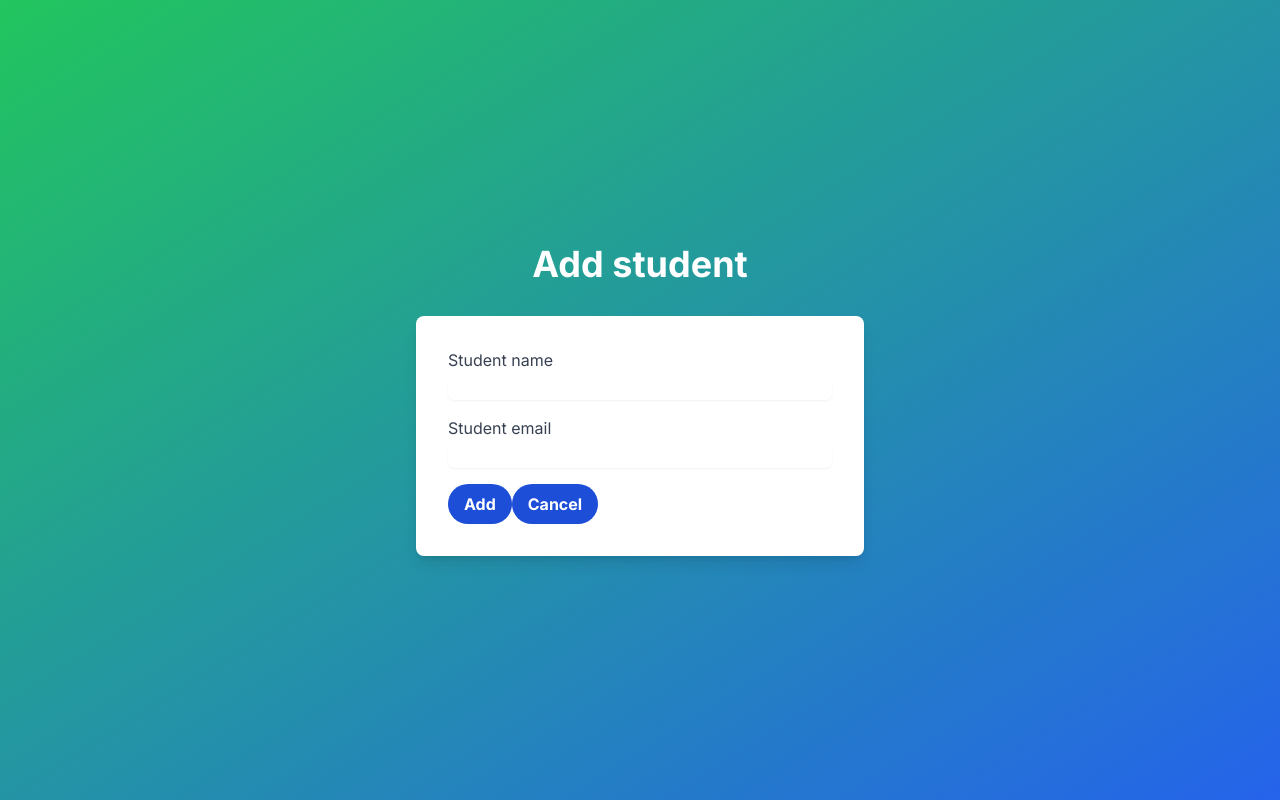
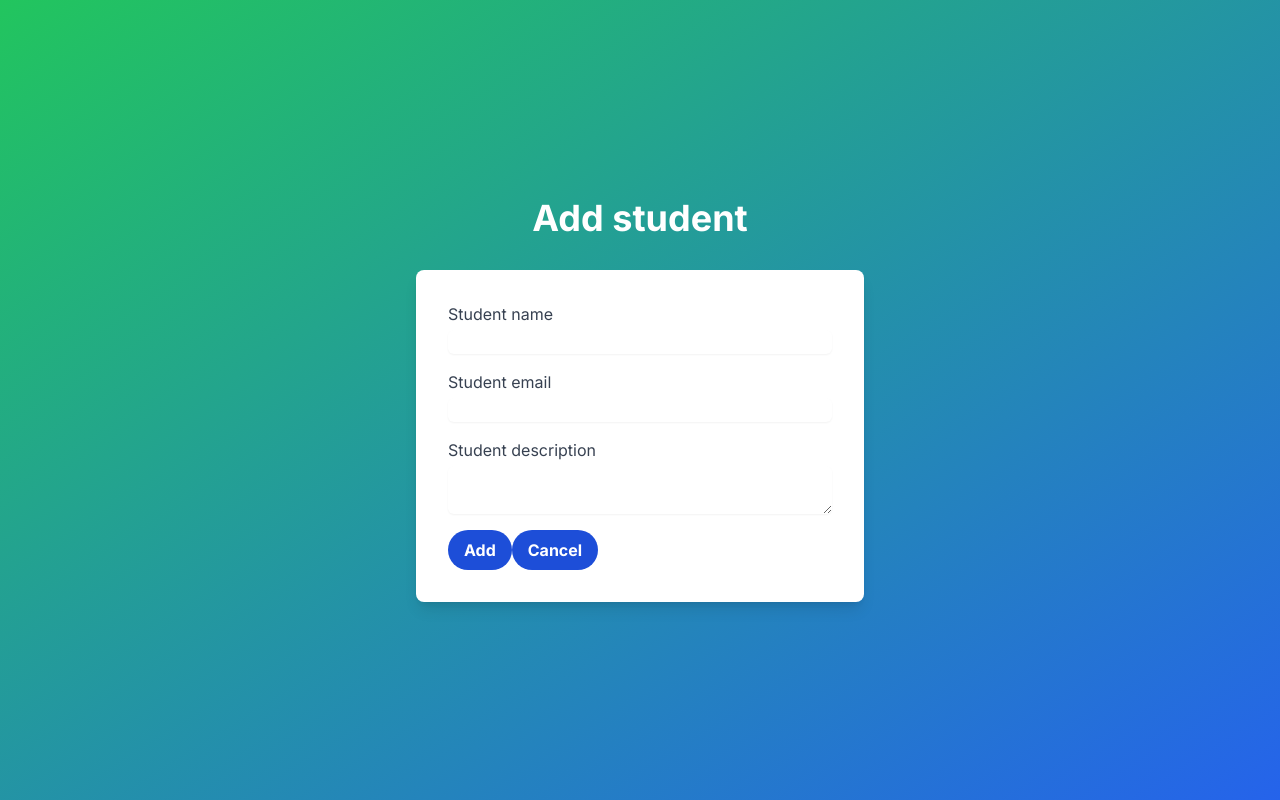
Before and after one commit to Chrisgoac/teachers-appointments, a Next.js app: page /students/add in a window 1280 px wide. Built offline with nearby package versions, Linux system fonts and the light colour scheme.

Commit message:
added students description

```diff
--- a/app/api/students/[id]/route.ts
+++ b/app/api/students/[id]/route.ts
@@ -32,14 +32,15 @@ export async function GET(req: Request, { params }: { params: { id: string } })
 
 export async function PUT(req: Request, { params }: { params: { id: string } }) {
     const { id } = params;
-    const { name, email } = await req.json();
+    const { name, email, description } = await req.json();
 
     try {
       const updatedStudent = await prisma.student.update({
         where: { id: Number(id) },
         data: {
           name,
-          email
+          email,
+          description
         },
       });
       return NextResponse.json({ appointment: updatedStudent }, { status: 200 });
--- a/app/api/students/route.ts
+++ b/app/api/students/route.ts
@@ -12,13 +12,14 @@ export async function GET() {
 }
 
 export async function POST(req: Request) {
-    const { name, email } = await req.json();
+    const { name, email, description } = await req.json();
 
     try {
       const newStudent = await prisma.student.create({
         data: {
           name,
           email,
+          description
         },
       });
       return NextResponse.json({ student: newStudent }, { status: 201 });
--- a/app/dashboard/page.tsx
+++ b/app/dashboard/page.tsx
@@ -52,7 +52,6 @@ export default function Home() {
         >
           My appointments
         </button>
-        <FileUpload/>
       </div>
     </div>
   );
--- a/app/students/add/page.tsx
+++ b/app/students/add/page.tsx
@@ -6,6 +6,7 @@ import NavigationButton from '@/lib/components/NavigationButton';
 export default function AddStudent() {
   const [name, setName] = useState('');
   const [email, setEmail] = useState('');
+  const [description, setDescription] = useState('');
   const router = useRouter();
 
   const handleSubmit = async (event: React.FormEvent) => {
@@ -16,7 +17,7 @@ export default function AddStudent() {
       headers: {
         'Content-Type': 'application/json',
       },
-      body: JSON.stringify({ name, email }),
+      body: JSON.stringify({ name, email, description }),
     });
 
     if (res.ok) {
@@ -46,6 +47,14 @@ export default function AddStudent() {
             onChange={(e) => setEmail(e.target.value)}
           />
         </label>
+        <label className="block mb-4">
+          <span className="text-gray-700">Student description</span>
+          <textarea
+            className="mt-1 block w-full rounded-md border-gray-300 shadow-sm focus:border-indigo-300 focus:ring focus:ring-indigo-200 focus:ring-opacity-50"
+            value={description}
+            onChange={(e) => setDescription(e.target.value)}
+          />
+        </label>
         <button
           type="submit"
           className="bg-blue-700 hover:bg-blue-800 text-white font-bold py-2 px-4 rounded-full transition duration-300 transform hover:scale-105"
--- a/app/students/edit/[id]/page.tsx
+++ b/app/students/edit/[id]/page.tsx
@@ -8,6 +8,7 @@ import NavigationButton from '../../../../lib/components/NavigationButton';
 export default function EditStudent() {
   const [name, setName] = useState('');
   const [email, setEmail] = useState('');
+  const [description, setDescription] = useState('');
   const router = useRouter();
   const { id } = useParams();
 
@@ -17,6 +18,7 @@ export default function EditStudent() {
       .then((data: { student: Student }) => {
         setName(data.student.name);
         setEmail(data.student.email);
+        setDescription(data.student.description);
       });
   }, [id]);
 
@@ -28,7 +30,7 @@ export default function EditStudent() {
       headers: {
         'Content-Type': 'application/json',
       },
-      body: JSON.stringify({ name, email }),
+      body: JSON.stringify({ name, email, description }),
     });
 
     if (res.ok) {
@@ -58,6 +60,14 @@ export default function EditStudent() {
             onChange={(e) => setEmail(e.target.value)}
           />
         </label>
+        <label className="block mb-4">
+          <span className="text-gray-700">Student description</span>
+          <textarea
+            className="mt-1 block w-full rounded-md border-gray-300 shadow-sm focus:border-indigo-300 focus:ring focus:ring-indigo-200 focus:ring-opacity-50"
+            value={description}
+            onChange={(e) => setDescription(e.target.value)}
+          />
+        </label>
         <button
           type="submit"
           className="bg-green-700 hover:bg-green-800 text-white font-bold py-2 px-4 rounded-full transition duration-300 transform hover:scale-105"
--- a/app/students/page.tsx
+++ b/app/students/page.tsx
@@ -45,6 +45,7 @@ export default function Students() {
             <div>
               <p>{student.name}</p>
               <p className="text-gray-600">{student.email}</p>
+              <p className="text-gray-600">Description: {student.description}</p>
             </div>
             <div>
               <button
--- a/lib/types.ts
+++ b/lib/types.ts
@@ -8,6 +8,7 @@ export interface Student {
     id: number;
     name: string;
     email: string;
+    description: string;
     appointments: Appointment[];
 }
 
```
Also changed, not shown: 1 other file (tests, documents, lock files or other folders).
